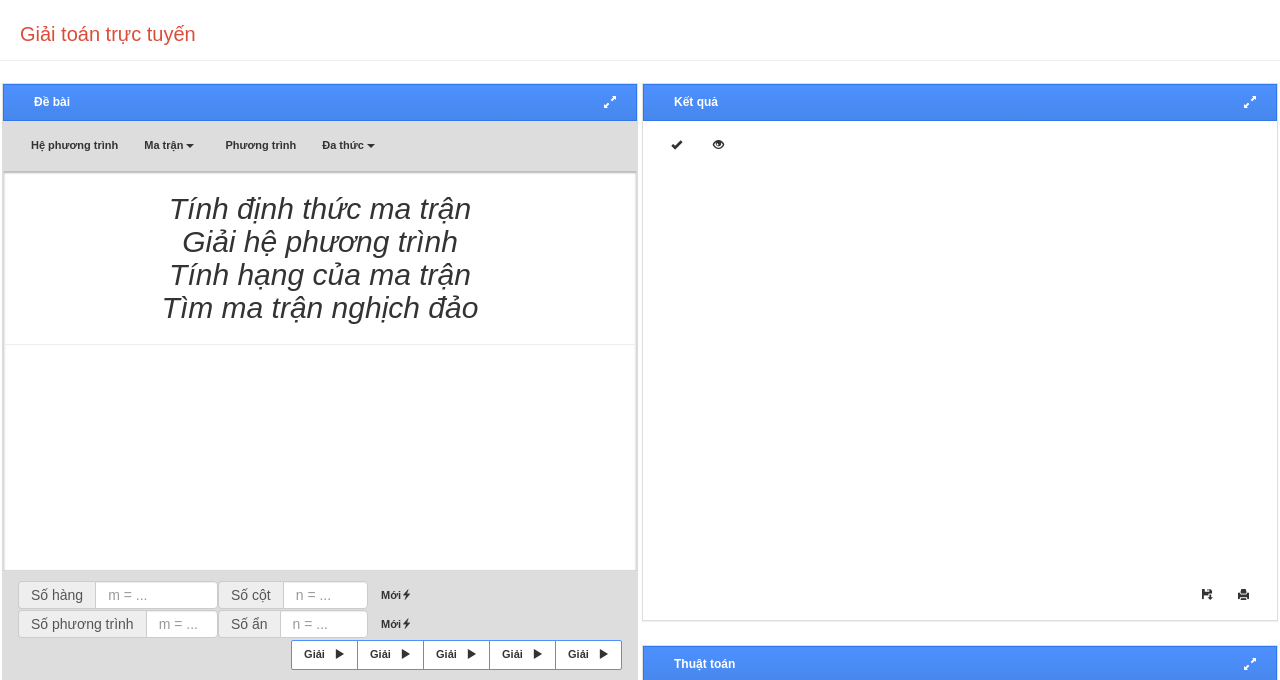
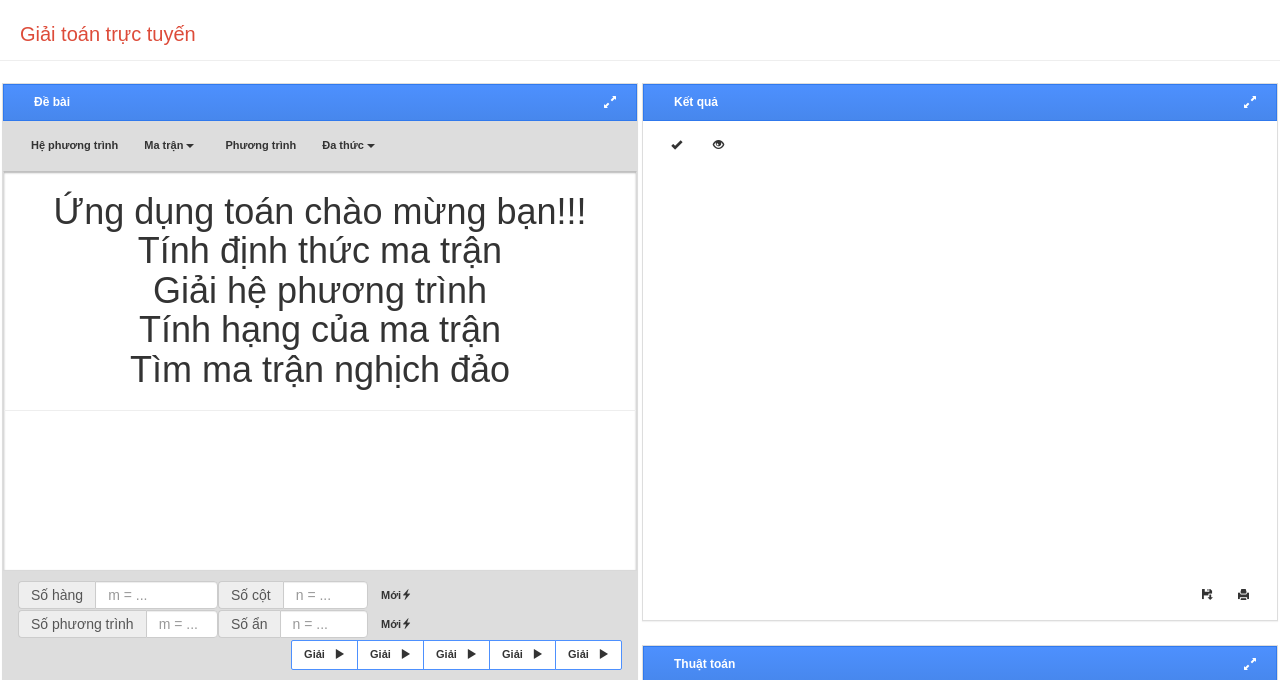
Before and after one commit to thuctoa/ungdungtoanpro, a Yii app: template views/site/design.php in a window 1280 px wide. Shown: the top 680 px of the page. Run offline with PHP 8.4 and a stand-in for Yii, Linux system fonts and the light colour scheme; the template is opened without the code that fills it, so the values that code supplies are empty; some libraries are stand-ins or nearby versions.

Commit message:
Chào mừng của Ứng dụng tóa

```diff
--- a/views/site/design.php
+++ b/views/site/design.php
@@ -77,26 +77,32 @@
                 </div>
                 <div class="panel-body" id="dau-vao" >
                     <div id="noi-dung-dau-vao">
-                        <i>
-                            <h2 class="text-center">
+
+                        <h1 class="text-center">
+                            <div class="chon-loai-100">
+                                <?=Yii::t('app','Ứng dụng toán chào mừng bạn!!!')?>
+                            </div>
                             <div class="chon-loai-0">
                                     <?=Yii::t('app','Tính định thức ma trận')?>
                             </div>
                             <div class="chon-loai-1">
 
                                     <?=Yii::t('app','Giải hệ phương trình')?>
+
                             </div>
                             <div class="chon-loai-2">
                                 <?=Yii::t('app','Tính hạng của ma trận')?>
+
                             </div>
                             <div class="chon-loai-3">
                                 <?=Yii::t('app','Tìm ma trận nghịch đảo')?>
+
                             </div>
-                            </h2>
-                        </i>
+                        </h1>
+
+
+                        <div id="noi-dung-dau-vao-chen">
                             <hr>
-                        <div id="noi-dung-dau-vao-chen">
-
                         </div>
                     </div>
 
--- a/web/js/matran.js
+++ b/web/js/matran.js
@@ -64,7 +64,7 @@ function thay_doi(){
     var hang=document.getElementById('hang').value;
     var cot=document.getElementById('cot').value;
     if(hang>0&&cot>0){
-        var matran='';
+        var matran='<hr>';
         for(var i=0;i<hang;i++){
             matran=matran+'<div class="row">';
             for(var j=0;j<cot;j++){
@@ -145,7 +145,7 @@ function thay_doi_he(){
     var hang=document.getElementById('so_m').value;
     var cot=document.getElementById('so_n').value;
     if(hang>0&&cot>0){
-        var matran='';
+        var matran='<hr>';
         for(var i=0;i<hang;i++){
             matran=matran+'<div class="row">';
             for(var j=0;j<cot-1;j++){
```
Lines whose indentation alone changed are shown as unchanged.
